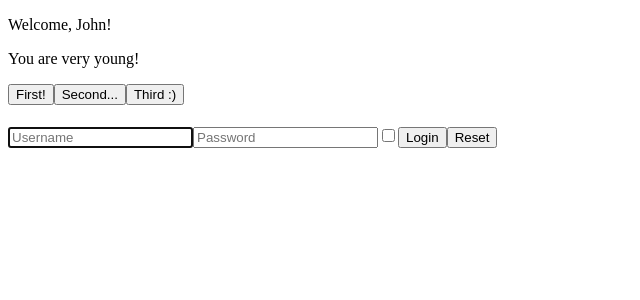
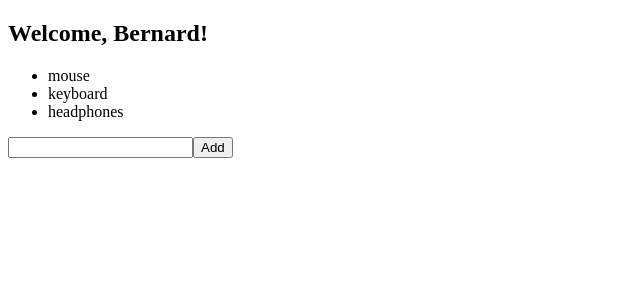
Before and after one commit to hawkydawky/react-exercises, a React (Create React App) app: page / in a window 1280 px wide. Shown: the top 300 px of the page, without its empty margins (0-640 px from the left). Built offline with nearby package versions, Linux system fonts and the light colour scheme.

Commit message:
lists-03

```diff
--- a/src/Age.js
+++ /dev/null
@@ -1,11 +0,0 @@
-import React from "react";
-
-export class Age extends React.Component {
-    render() {
-        return (
-            <div>
-                {this.props.age> 18 ?<p>Your age is {this.props.age}.</p>: <p>You are very young!</p>}
-            </div>
-        )
-    }
-}
--- a/src/App.js
+++ b/src/App.js
@@ -1,15 +1,13 @@
 import React from "react";
 import { Welcome } from "./Welcome";
-import { ClickTracker } from "./ClickTracker";
-import { UncontrolledLogin } from "./UncontrolledLogin";
+import { TodoList } from "./TodoList";
 
 export class App extends React.Component {
     render() {
         return (
             <div>
-                <Welcome name="John" age ={13}/>
-                <ClickTracker />
-                <UncontrolledLogin />
+                <Welcome name="Bernard"/>
+                <TodoList />
             </div>
         )
     }
--- a/src/ClickTracker.js
+++ /dev/null
@@ -1,26 +0,0 @@
-import React from "react";
-
-export class ClickTracker extends React.Component {
-    state ={
-        whichEvent: "",
-    }
-
-    clickHandler = (event) => {
-        this.setState(() => {
-            return {
-                whichEvent: event.target.name
-            }
-        })
-    }
-
-    render() {
-        return (
-            <div>
-                <button name="first button" onClick={this.clickHandler}>First!</button>
-                <button name="second button" onClick={this.clickHandler}>Second...</button>
-                <button name="third button" onClick={this.clickHandler}>Third :)</button>
-                <h1>{this.state.whichEvent}</h1>
-            </div>
-        )
-    }
-}
--- /dev/null
+++ b/src/TodoList.js
@@ -0,0 +1,35 @@
+import React from "react";
+
+export class TodoList extends React.Component {
+    state = {
+        items: ["mouse", "keyboard", "headphones"],
+        element : ""
+    }
+
+    addElement = () => {
+        this.setState((state) =>{
+            if (state.element) {
+                return {
+                    items: [...state.items, state.element],
+                    element: "",
+                }
+            }
+        })
+    }
+
+    changeComponent = (event) => {
+        this.setState({
+            element: event.target.value
+        })
+    }
+
+    render() {
+        return (
+            <div>
+                <ul>{this.state.items.map((ele, index) => <li key={index}>{ele}</li>)}</ul>
+                <input type="text" name="element" value={this.state.element} onChange={this.changeComponent}/>
+                <button onClick={this.addElement}>Add</button>
+            </div>
+        )
+    }
+}
--- a/src/UncontrolledLogin.js
+++ /dev/null
@@ -1,24 +0,0 @@
-import React from "react";
-
-export class UncontrolledLogin extends React.Component {
-
-    formSubmit = (event) => {
-        event.preventDefault()
-
-        console.log(event.target.elements.username.value)
-    }
-
-    render() {
-        return (
-            <div>
-                <form onSubmit={this.formSubmit}>
-                    <input type="text" name="username" autoFocus="true" placeholder="Username"/>
-                    <input type="password" name="password" placeholder="Password"/>
-                    <input type="checkbox" name="isChecked"/>
-                    <button type="submit">Login</button>
-                    <button type="reset">Reset</button>
-                </form>
-            </div>
-        )
-    }
-}
--- a/src/Welcome.js
+++ b/src/Welcome.js
@@ -1,12 +1,10 @@
 import React from "react"
-import { Age } from "./Age"
 
 export class Welcome extends React.Component {
     render() {
         return (
             <div>
-                <p>Welcome, {this.props.name || "John Doe"}!</p>
-                <Age age={this.props.age}/>
+                <h2>Welcome, {this.props.name || "John Doe"}!</h2>
             </div>
         )
     }
```
